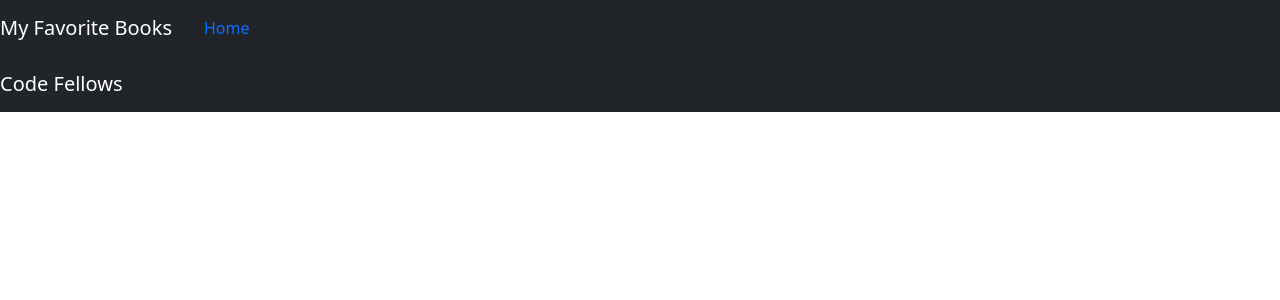
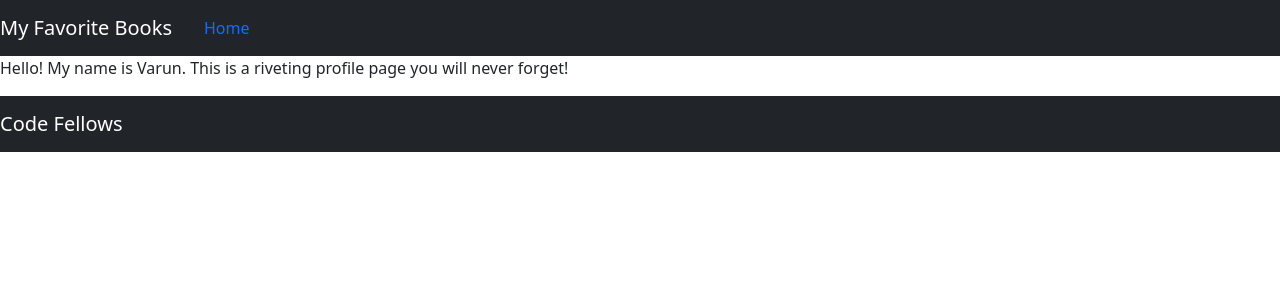
Before and after one commit to Ascent817/Can-of-Books-Frontend, a React (Create React App) app: page /about in a window 1280 px wide. Shown: the top 300 px of the page. Built offline with nearby package versions, Linux system fonts and the light colour scheme.

Commit message:
Complete feature task #3

```diff
--- a/src/About.js
+++ b/src/About.js
@@ -3,8 +3,11 @@ import { Component } from "react";
 class Profile extends Component {
 
   render() {
-    /* TODO: render information about the developers */
-    return <p>Profile page coming soon</p>
+    return (
+      <p>
+        Hello! My name is Varun. This is a riveting profile page you will never forget!
+      </p>
+    )
   }
 };
 
--- a/src/App.js
+++ b/src/App.js
@@ -1,7 +1,8 @@
 import React from 'react';
-import Header from './Header';
-import Footer from './Footer';
-import BestBooks from './BestBooks';
+import Header from './Header.js';
+import Footer from './Footer.js';
+import BestBooks from './BestBooks.js';
+import About from './About.js';
 import 'bootstrap/dist/css/bootstrap.min.css';
 import {
   BrowserRouter as Router,
@@ -16,12 +17,8 @@ class App extends React.Component {
         <Router>
           <Header />
           <Routes>
-            <Route
-              exact path="/"
-              element={<BestBooks />}
-            >
-            </Route>
-            {/* PLACEHOLDER: add a route with a path of '/about' that renders the `About` component */}
+            <Route exact path="/" element={<BestBooks />}/>
+            <Route exact path="/about" element={<About />}/>
           </Routes>
           <Footer />
         </Router>
--- a/src/BestBooks.js
+++ b/src/BestBooks.js
@@ -1,4 +1,6 @@
 import React from 'react';
+import BookDisplay from './BookDisplay.js';
+import axios from 'axios';
 
 class BestBooks extends React.Component {
   constructor(props) {
@@ -8,18 +10,23 @@ class BestBooks extends React.Component {
     }
   }
 
-  /* TODO: Make a GET request to your API to fetch all the books from the database  */
+  componentDidMount = () => {
+    axios.get("http://localhost:3032/books").then((response) => {
+      this.setState({
+        books: response.data
+      });
+    });
+  }
 
   render() {
-
-    /* TODO: render all the books in a Carousel */
-
     return (
       <>
         <h2>My Essential Lifelong Learning &amp; Formation Shelf</h2>
 
         {this.state.books.length ? (
-          <p>Book Carousel coming soon</p>
+          this.state.books.map((book) => {
+            return <BookDisplay key={book._id} title={book.title} description={book.description} status={book.status} />
+          })
         ) : (
           <h3>No Books Found :(</h3>
         )}
--- /dev/null
+++ b/src/BookDisplay.js
@@ -0,0 +1,15 @@
+import React from 'react';
+
+class BookDisplay extends React.Component {
+  render() {
+    return (
+      <>
+        <h3>{this.props.title}</h3>
+        <p>{this.props.description}</p>
+        <p>{this.props.status}</p>
+      </>
+    )
+  }
+}
+
+export default BookDisplay;
```
Also changed, not shown: 1 other file (tests, documents, lock files or other folders).
